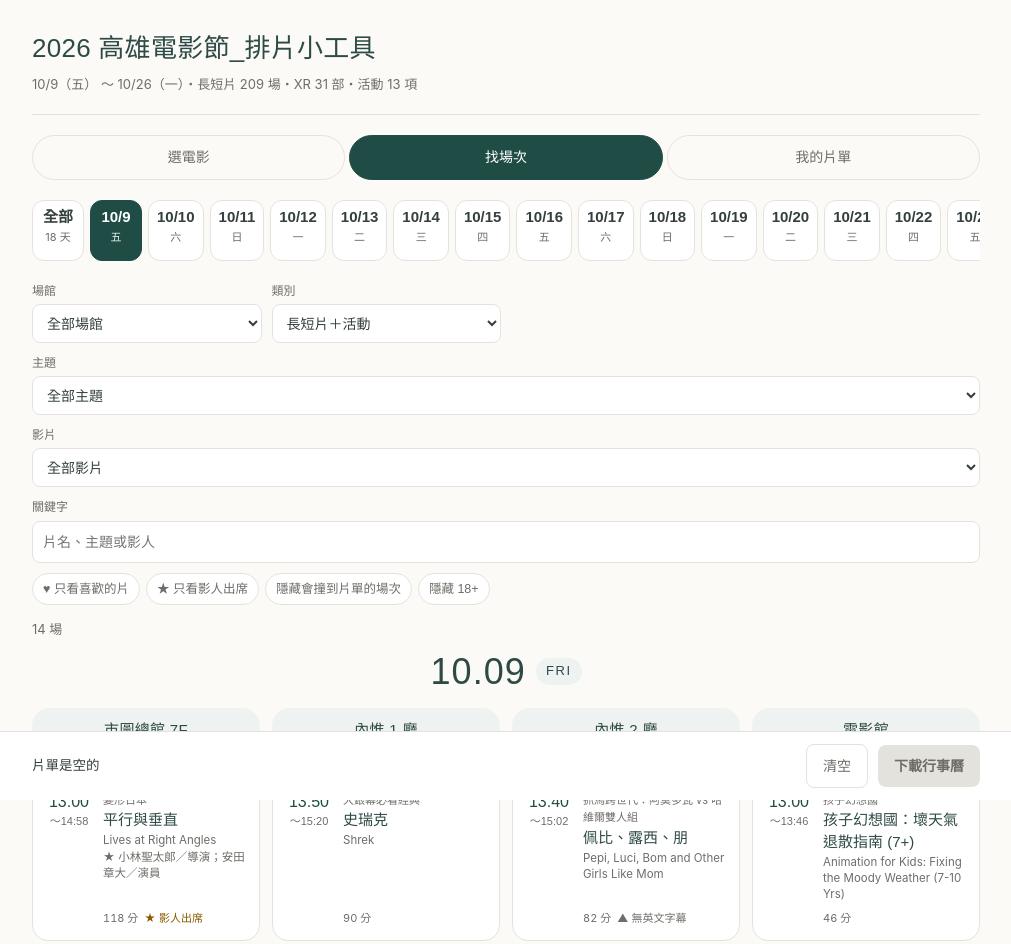
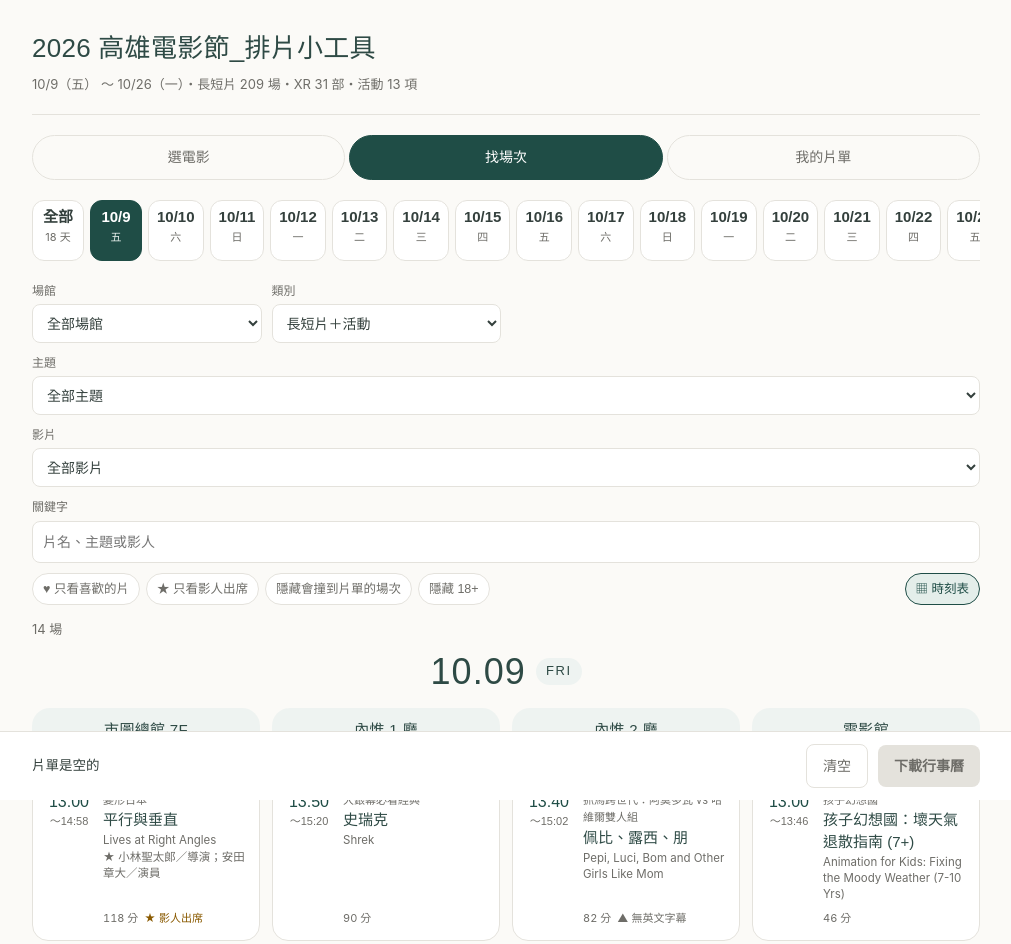
Before and after one commit to sourowo/kff_planner, a plain HTML site: page index.html in a window 1280 px wide. Shown: the top 944 px of the page, without its empty margins (134-1145 px from the left). Drawn offline with Linux system fonts and the light colour scheme; a web font is replaced by a local one.

Commit message:
Add files via upload

```diff
--- a/index.html
+++ b/index.html
@@ -281,6 +281,9 @@ dialog::backdrop{background:rgba(22,22,26,.45)}
   color:var(--muted);font-size:14px;line-height:1.7}
 .cell:focus-visible{outline:2px solid var(--pine);outline-offset:2px}
 .listnote{font-family:var(--round);color:var(--head);margin:18px 0 8px}
+.viewtg{margin-left:auto}
+/* 手機的清單模式：場次已照時間排好，廳別直接寫在每一列 */
+.hallrow{display:block;font-size:12px;color:var(--pine);margin-top:2px}
 /* 圓體用在標題類文字，和 kh_theatergoing 一致 */
 .film .title,.row .title,.slot .card .title,.vhead,.sechead,.empty strong,
 .day h2,.dlghead h2,.plan h2,.count strong{font-family:var(--round);font-weight:400;color:var(--head)}
@@ -369,6 +372,7 @@ dialog::backdrop{background:rgba(22,22,26,.45)}
       <button class="tg" id="tTalk" aria-pressed="false">★ 只看影人出席</button>
       <button class="tg" id="tFit" aria-pressed="false">隱藏會撞到片單的場次</button>
       <button class="tg" id="tAge" aria-pressed="false">隱藏 18+</button>
+      <button class="tg viewtg" id="tGrid" aria-pressed="false">▦ 時刻表</button>
     </div>
     <p class="count" id="count"></p>
     <div id="results"></div>
@@ -842,6 +846,10 @@ const GRID_VENUES = new Set(COL_ORDER);
 const COL_EN = {lib:"Kaohsiung Main Public Library 7F", n1:"Neiwei Arts Center Reel ONE",
   n2:"Neiwei Arts Center Reel TWO", kfa:"Kaohsiung Film Archive"};
 const TODAY = new Date(Date.now() + 8*3600e3).toISOString().slice(0,10);
+const VIEW_KEY = "kff2026.view";
+const wideScreen = () => window.matchMedia("(min-width:760px)").matches;
+let VIEW = loadJson(VIEW_KEY, null);          // "grid" | "list" | null（跟著螢幕寬度）
+const useGrid = () => VIEW ? VIEW === "grid" : wideScreen();
 const BAND_WINDOW = 90;        // 同一列裡，最早與最晚開演相差不超過幾分鐘
 const shortOf = id => (PLACE[id]||{}).short || id;
 
@@ -920,7 +928,10 @@ function renderResults(){
   }
   const picks = new Set(PICKED_IDS);
   // 時刻表：四個主要放映廳、有固定開演時間的場次；其餘一律走清單
-  const inGrid = s => GRID_VENUES.has(s.venue_id) && !s.allDay && s.kind !== "xr";
+  const grid = useGrid();
+  $("tGrid").setAttribute("aria-pressed", grid);
+  $("tGrid").textContent = grid ? "▦ 時刻表" : "☰ 清單";
+  const inGrid = s => grid && GRID_VENUES.has(s.venue_id) && !s.allDay && s.kind !== "xr";
   const table = list.filter(inGrid);
   const rest  = list.filter(s => !inGrid(s));
   const byDay = {};
@@ -935,8 +946,9 @@ function renderResults(){
     </section>`;
   }).join("");
   if(rest.length){
-    const shown = rest.slice(0, 200);
-    html += `<h3 class="listnote">${table.length ? "其他場次" : "場次"}：XR 體驗、2F 放映室、講座與展覽（${rest.length}）</h3>`;
+    const shown = rest.slice(0, 300);
+    if(table.length)
+      html += `<h3 class="listnote">其他場次：XR 體驗、2F 放映室、講座與展覽（${rest.length}）</h3>`;
     let last = null;
     shown.forEach(s => {
       if(!DAY && s.date !== last){ html += `<h3 class="vhead">${dayLabel(s.date)}</h3>`; last = s.date; }
@@ -1971,6 +1983,14 @@ $("days").addEventListener("click", e => {
 ["fVenue","fMovie","fSection"].forEach(id => $(id).addEventListener("change", renderResults));
 $("fType").addEventListener("change", () => { refreshSelects(); renderResults(); });
 $("fText").addEventListener("input", renderResults);
+// 版面切換：手機預設清單、桌機預設時刻表，按了就記住選擇
+$("tGrid").addEventListener("click", () => {
+  VIEW = useGrid() ? "list" : "grid";
+  saveJson(VIEW_KEY, VIEW);
+  renderResults();
+});
+window.addEventListener("resize", () => { if(!VIEW) renderResults(); });
+
 ["tTalk","tFit","tAge","tLiked"].forEach(id => $(id).addEventListener("click", () => {
   $(id).setAttribute("aria-pressed", !on(id)); renderResults();
 }));
```
Also changed, not shown: template.html (+23 -3 lines).
